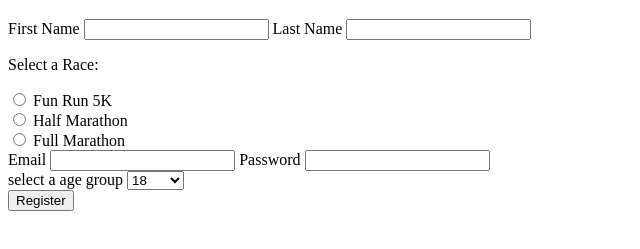
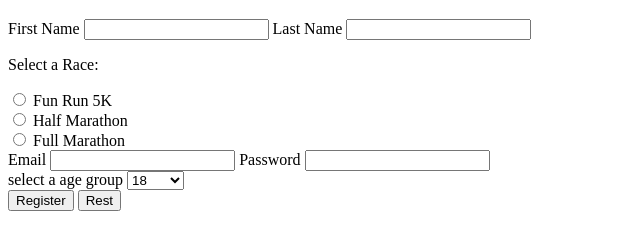
Before and after one commit to Manas-2004/Marathon-race-registration, a plain HTML site: page 4.4 Marathon registration form/index.html in a window 1280 px wide. Shown: the part 61-310 px from the top of the page, without its empty margins (0-640 px from the left). Drawn offline with Linux system fonts and the light colour scheme.

Commit message:
Update index.html

```diff
--- a/4.4 Marathon registration form/index.html
+++ b/4.4 Marathon registration form/index.html
@@ -41,6 +41,7 @@
         </select>
      </div>
     <button>Register</button>
+        <button>Rest</button>
     </form>
 </body>
 </html>
```
